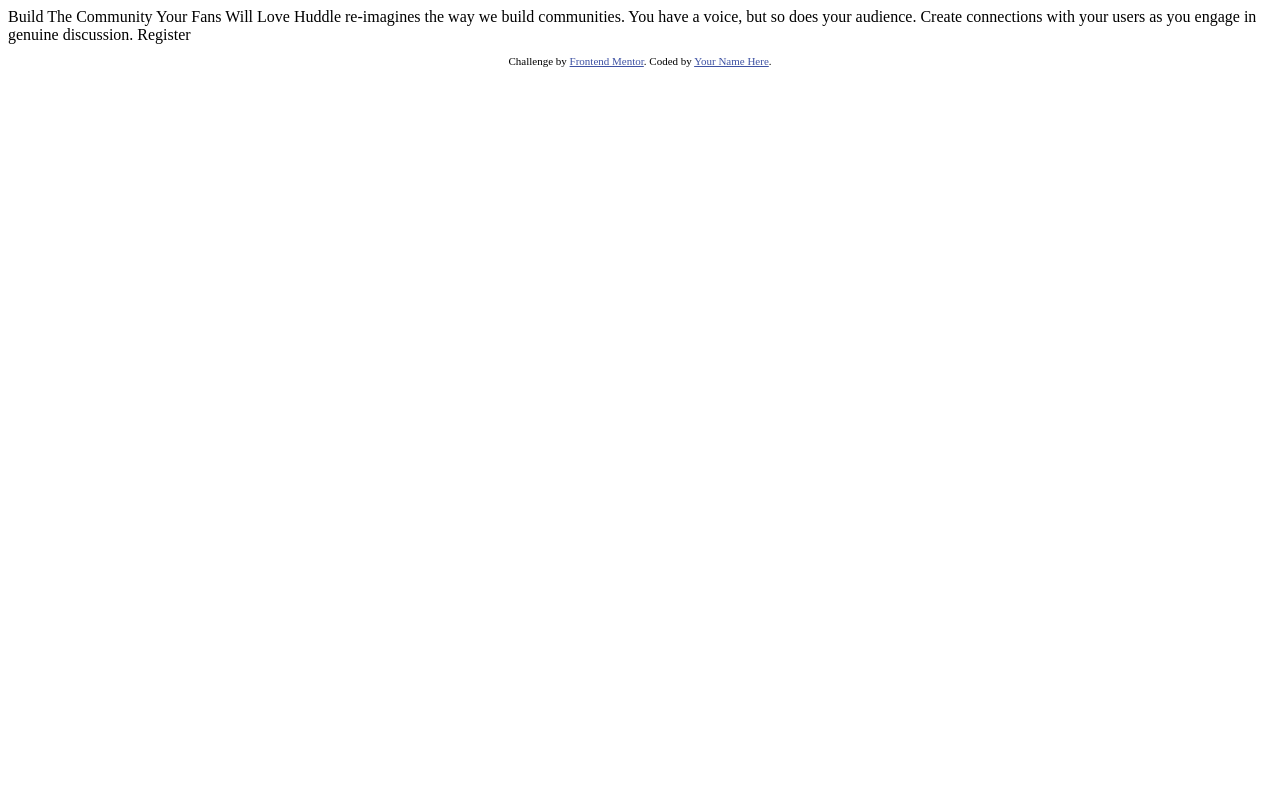
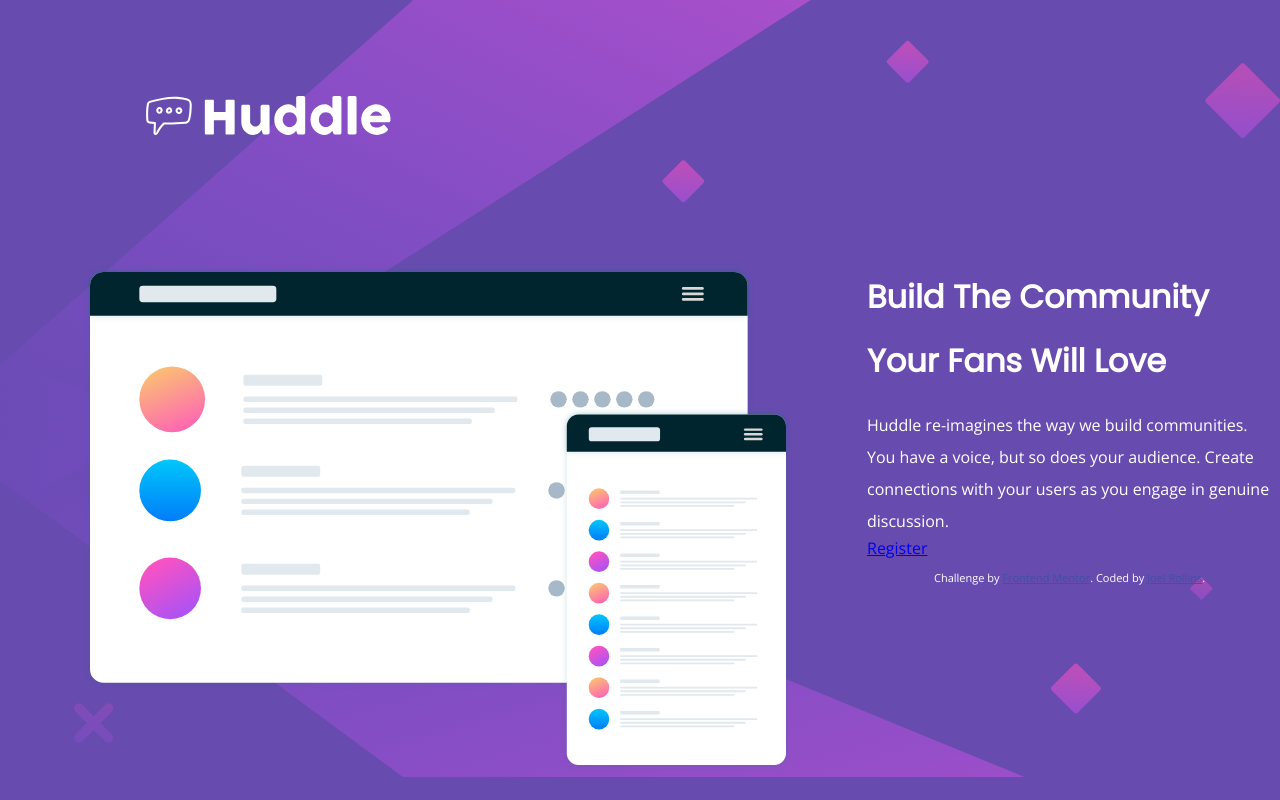
Before and after one commit to rollinsf/Huddle_Landing_Page, a plain HTML site: page index.html in a window 1280 px wide. Drawn offline with nearby package versions, Linux system fonts and the light colour scheme.

Commit message:
Styles elements and fixes background image

```diff
--- /dev/null
+++ b/css/styles.css
@@ -0,0 +1,35 @@
+body {
+    background-color: hsl(257, 40%, 49%);
+    background-image: url("../images/bg-desktop.svg");
+    background-repeat: no-repeat;
+    background-size: cover;
+    font-family: 'Open Sans', sans-serif;
+    font-weight: 400;
+    color: #FFFFFF;
+}
+
+h1 {
+    font-family: 'Poppins', sans-serif;
+    font-weight: 700;
+}
+
+.middle {
+    position: relative;
+}
+
+.content {
+}
+
+.logo {
+    padding: 75px 0 90px 125px;
+}
+
+.mockups {
+    padding: 0 75px;
+    float: left;
+}
+
+.header {
+    line-height: 2;
+    margin-bottom: 0;
+}
--- a/index.html
+++ b/index.html
@@ -3,9 +3,9 @@
 <head>
   <meta charset="UTF-8">
   <meta name="viewport" content="width=device-width, initial-scale=1.0"> <!-- displays site properly based on user's device -->
-
+  <link rel="stylesheet" type="text/css" href="css/styles.css">
   <link rel="icon" type="image/png" sizes="32x32" href="images/favicon-32x32.png">
-
+  <link href="https://fonts.googleapis.com/css?family=Open+Sans|Poppins&display=swap" rel="stylesheet">
   <title>Frontend Mentor | Huddle landing page with single introductory section</title>
 
   <!-- Feel free to remove these styles or customise in your own stylesheet 👍 -->
@@ -15,18 +15,22 @@
   </style>
 </head>
 <body>
+  <img class="logo" src="images/logo.svg" alt="logo">
+  <div class="middle">
+    <div class="content">
+      <img class="mockups" src="images/illustration-mockups.svg" alt="Screens">
+      <h1 class="header">Build The Community Your Fans Will Love</h1>
+      <p class="header">Huddle re-imagines the way we build communities. You have a voice, but so does your audience.
+        Create connections with your users as you engage in genuine discussion.</p>
+      <a class="btn" href="#">Register</a>
+    </div>
 
-  Build The Community Your Fans Will Love
-
-  Huddle re-imagines the way we build communities. You have a voice, but so does your audience.
-  Create connections with your users as you engage in genuine discussion.
-
-  Register
+  </div>
 
   <footer>
     <p class="attribution">
       Challenge by <a href="https://www.frontendmentor.io?ref=challenge" target="_blank">Frontend Mentor</a>.
-      Coded by <a href="#">Your Name Here</a>.
+      Coded by <a href="#">Joel Rollins</a>.
     </p>
   </footer>
 </body>
```
Also changed, not shown: css/images/bg-desktop.svg (added).
